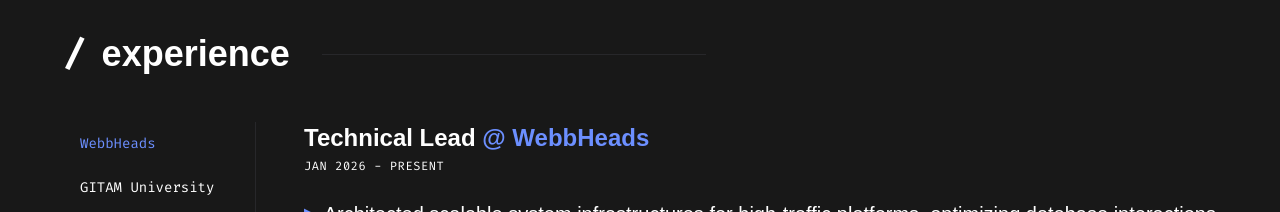
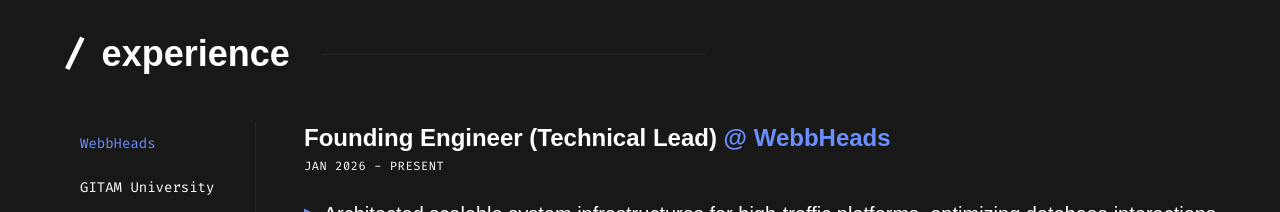
Before and after one commit to benny10ben/benny, a Next.js app: page / in a window 1280 px wide. Shown: the part 1640-1852 px from the top of the page. Built offline with nearby package versions, Linux system fonts and the light colour scheme; a web font is replaced by a local one.

Commit message:
Updating Experience section

```diff
--- a/components/sections/Experience.tsx
+++ b/components/sections/Experience.tsx
@@ -6,7 +6,7 @@ import { motion } from "framer-motion";
 const jobs = [
   {
     company: "WebbHeads",
-    role: "Technical Lead",
+    role: "Founding Engineer (Technical Lead)",
     date: "JAN 2026 - PRESENT",
     points: [
       "Architected scalable system infrastructures for high-traffic platforms, optimizing database interactions to reduce load by ~85% through advanced caching strategies.",
```
